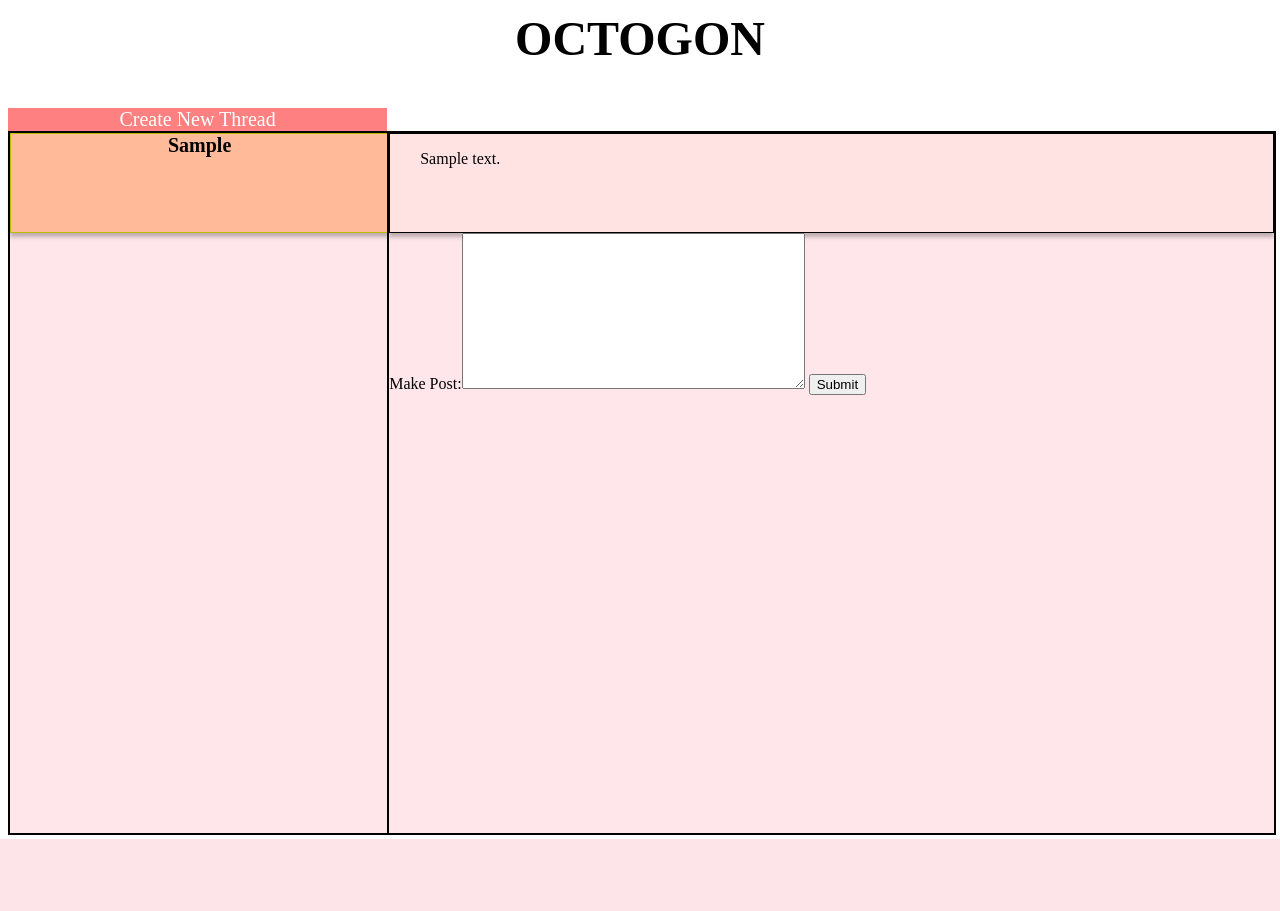
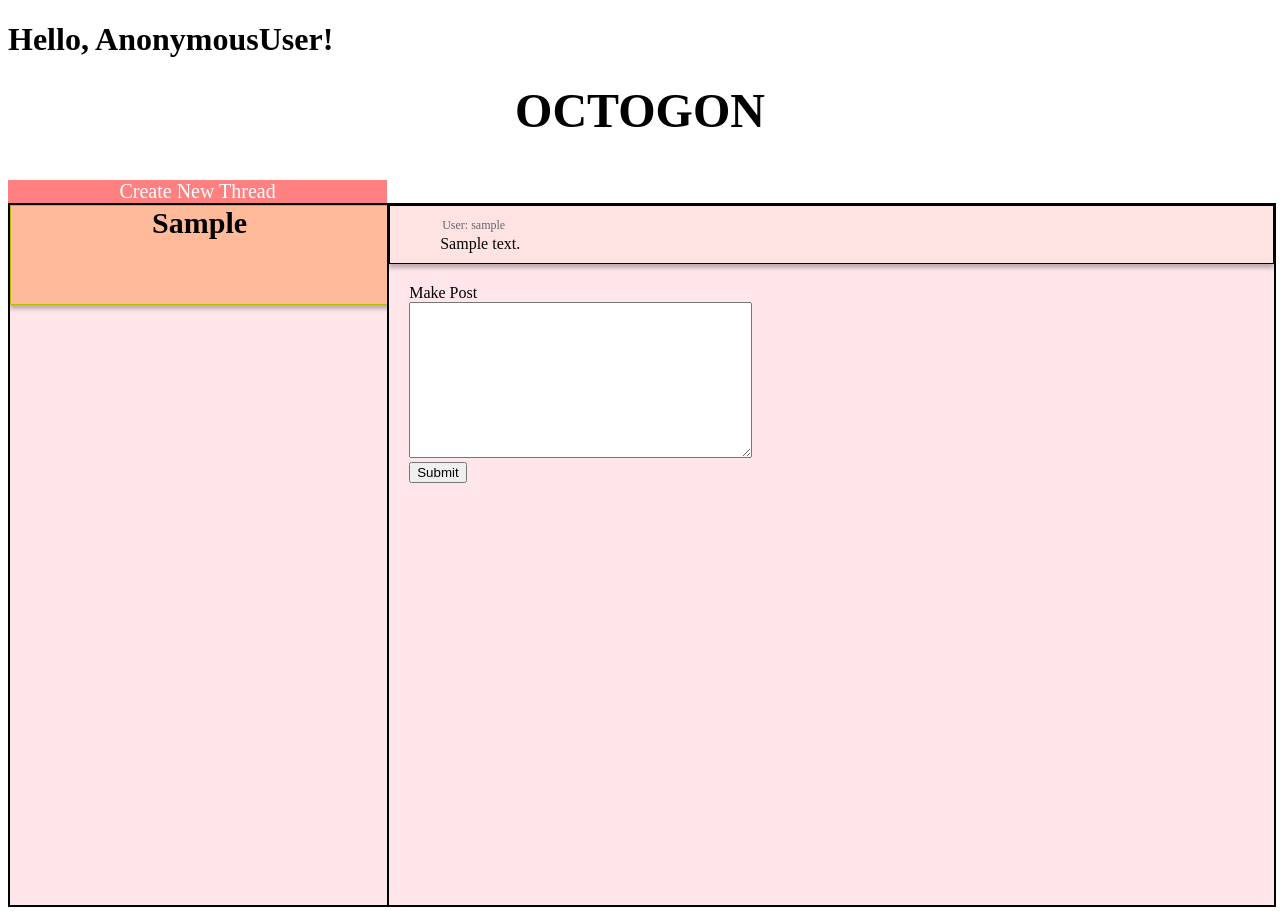
Before and after one commit to White-Diamond/OCTOGON, a Django app: page /messageboard/thread/1/ in a window 1280 px wide. Before the commit the page ends 839 px from the top, so only its background shows below. Run offline with Django 3.2, Linux system fonts and the light colour scheme; tables that the repository leaves empty hold one stand-in row (values such as "Sample post").

Commit message:
Added userid tracking to posts
UI tweaks to make messageboard look better

```diff
--- a/messageboard/static/css/messageBoard.css
+++ b/messageboard/static/css/messageBoard.css
@@ -43,7 +43,7 @@ body {
 
     cursor: pointer;
 
-    font-size: 20px;
+    font-size: 30px;
     font-weight: bold;
 
     background: #FFD3D3;
@@ -55,8 +55,7 @@ body {
 .post_box {
     grid-template-rows: max-content;
     width: 100%;
-    height: 100px;
-
+    /*height: 100px;*/
     text-align: left;
     text-indent: 30px;
     text-justify: distribute;
@@ -64,6 +63,10 @@ body {
     cursor: default;
 
     font-size: 16px;
+    /*overflow: clip;*/
+    overflow-wrap:break-word;
+
+    padding: 10px 20px 10px 20px;
 
 
     background: #FFE3E3;
--- a/messageboard/templates/board.html
+++ b/messageboard/templates/board.html
@@ -10,6 +10,9 @@ to have to clear the cached stylesheet manually. This can be taken out in produc
 <meta name="viewport" content="height=device-height, initial-scale=1.0">
 </head>
 <body>
+    <h1>
+        Hello, {{userid}}!
+    </h1>
     <div class="board_title">OCTOGON</div>
 
     <div class="make_thread_btn" onclick="threadcreate(this)">
@@ -34,7 +37,7 @@ to have to clear the cached stylesheet manually. This can be taken out in produc
                 <div>
                     {{thread.threadTopic}}
                 </div>
-                <div style="font-size: 16px; font-weight: normal;">
+                <div style="color: #666666;font-size: 16px; font-weight: normal;">
                     {% for pst in orig_posts %}
                     {% if pst.owning_thread_ID == thread.thread_ID %}
                     {{pst.main_text}}
@@ -51,23 +54,33 @@ to have to clear the cached stylesheet manually. This can be taken out in produc
             the right side of the screen each within their own box -->
             {% for post in posts %}
             <div class="post_box">
+                <div style="font-size: 12px; margin: 2px 2px 2px 2px; color: #666666;">
+                    User: {{post.username}}
+                </div>
                 {% if post.post_ID == 0 %}
-                <p style="font-size: 20px; font-weight: bold; text-align: left;">
+                <div style="font-size: 30px; font-weight: bold; text-align: left; margin: 4px 0px 0px 0px">
                 {{currentThread.threadTopic}}
-                </p><p>
+                </div><div>
                 {% else %}
-                <p>
+                <div>
                 {% endif %}
                 {{post.main_text}}
-                </p>
+                </div>
             </div>
             {% endfor %}
             {% if posts %}
+            <div style="margin-left: 20px; margin-top: 20px;">
             <form action="" method="POST">
                 {% csrf_token %}
-                {{ form }}
+                <div>
+                {{form.mainText.label}}
+                </div>
+                <div style="width:100%;">
+                {{ form.mainText }}
+                </div>
                 <input type="submit" value="Submit">
             </form>
+            </div>
             {% endif %}
         </div>
 
--- a/messageboard/views.py
+++ b/messageboard/views.py
@@ -22,6 +22,7 @@ def basicResponse (request):
 def mainBoard (request):
     # Get all threads
     context = {}
+
     context['threadList'] = list(Thread.objects.all())
     context['posts'] = []
     return render(request, "board.html", context)
@@ -49,7 +50,7 @@ def getThreadPosts (request, thrdID):
 
             # Create new post obeject to be inserted into database
             this_thread = Thread.objects.get(thread_ID=thrdID)
-            post_entry = Post.objects.create(main_text = post_main_text, thread = this_thread, post_ID = postID, owning_thread_ID = thrdID)
+            post_entry = Post.objects.create(main_text = post_main_text, thread = this_thread, post_ID = postID, owning_thread_ID = thrdID, username=request.user)
 
             # Save the newly created post in the database
             post_entry.save()
@@ -81,6 +82,7 @@ def getThreadPosts (request, thrdID):
         return render(request, 'board.html', context)
 
     # Render the messageboard with all the posts from the currently selected thread
+    context['userid'] = request.user
     context['currentThreadNum'] = thrdID
     context['currentThread'] = Thread.objects.get(thread_ID=thrdID)
     postList = list(Post.objects.filter(thread__thread_ID__exact=thrdID))
@@ -117,7 +119,7 @@ def userMakesThread (request):
 
             # Create new thread and post obejects to be inserted into database
             thread_entry = Thread.objects.create(thread_ID = thrdID, threadTopic = thrdTopic, currentPostNumber = 1, main_post_id = 0)
-            post_entry = Post.objects.create(main_text = post_main_text, thread = thread_entry, post_ID = 0, owning_thread_ID = thrdID)
+            post_entry = Post.objects.create(main_text = post_main_text, thread = thread_entry, post_ID = 0, owning_thread_ID = thrdID, username=request.user)
 
             # Save the newly created thread and post in the database
             thread_entry.save()
--- a/posts/models.py
+++ b/posts/models.py
@@ -19,6 +19,7 @@ class Post(models.Model):
     thread = models.ForeignKey(Thread, on_delete=models.CASCADE)  # this should by default add post_set to Thread
     post_ID = models.IntegerField(default=0)
     user_ID = models.IntegerField(default=0)
+    username = models.CharField(max_length=30, default="Blank Username")
     post_date = models.DateTimeField(auto_now_add=True)
     main_text = models.TextField()
 
--- a/requirements.txt
+++ b/requirements.txt
@@ -2,3 +2,4 @@ asgiref==3.3.1
 Django==3.1.7
 pytz==2021.1
 sqlparse==0.4.1
+selenium==3.141.0
```
